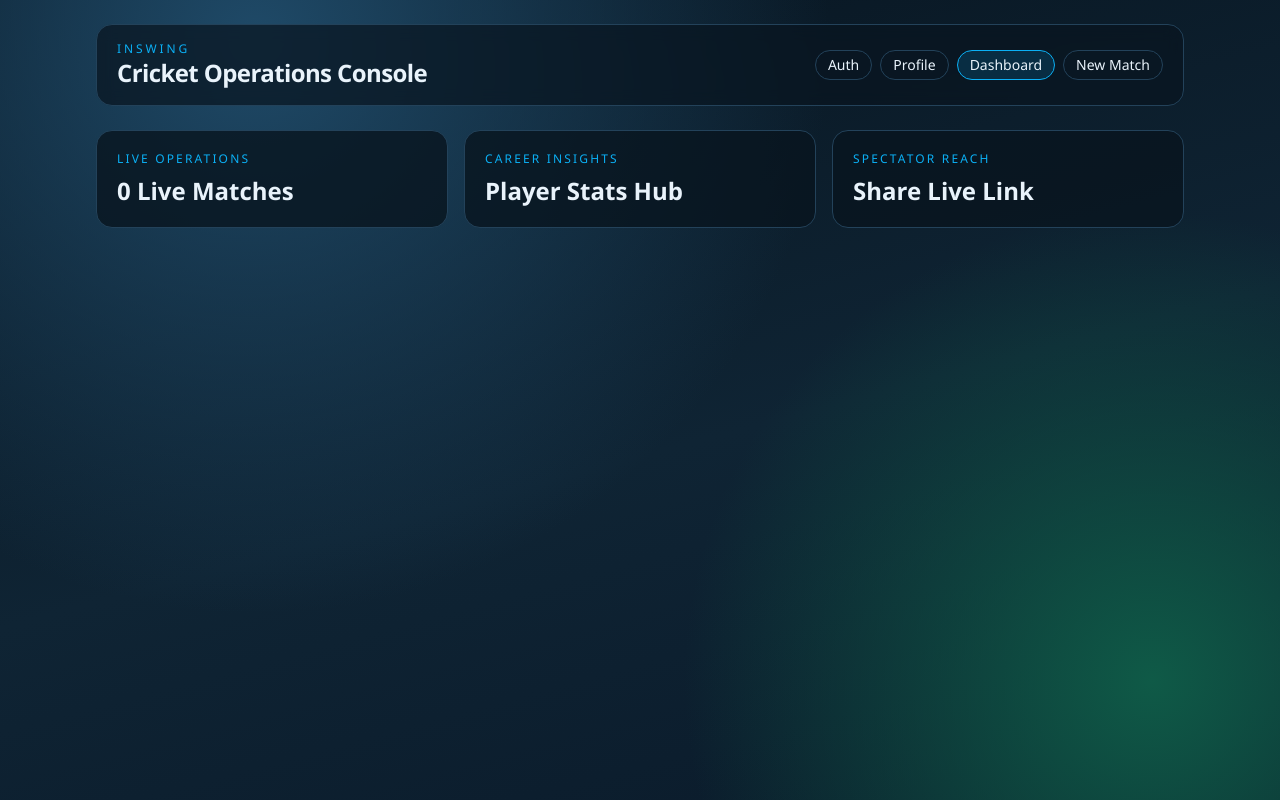
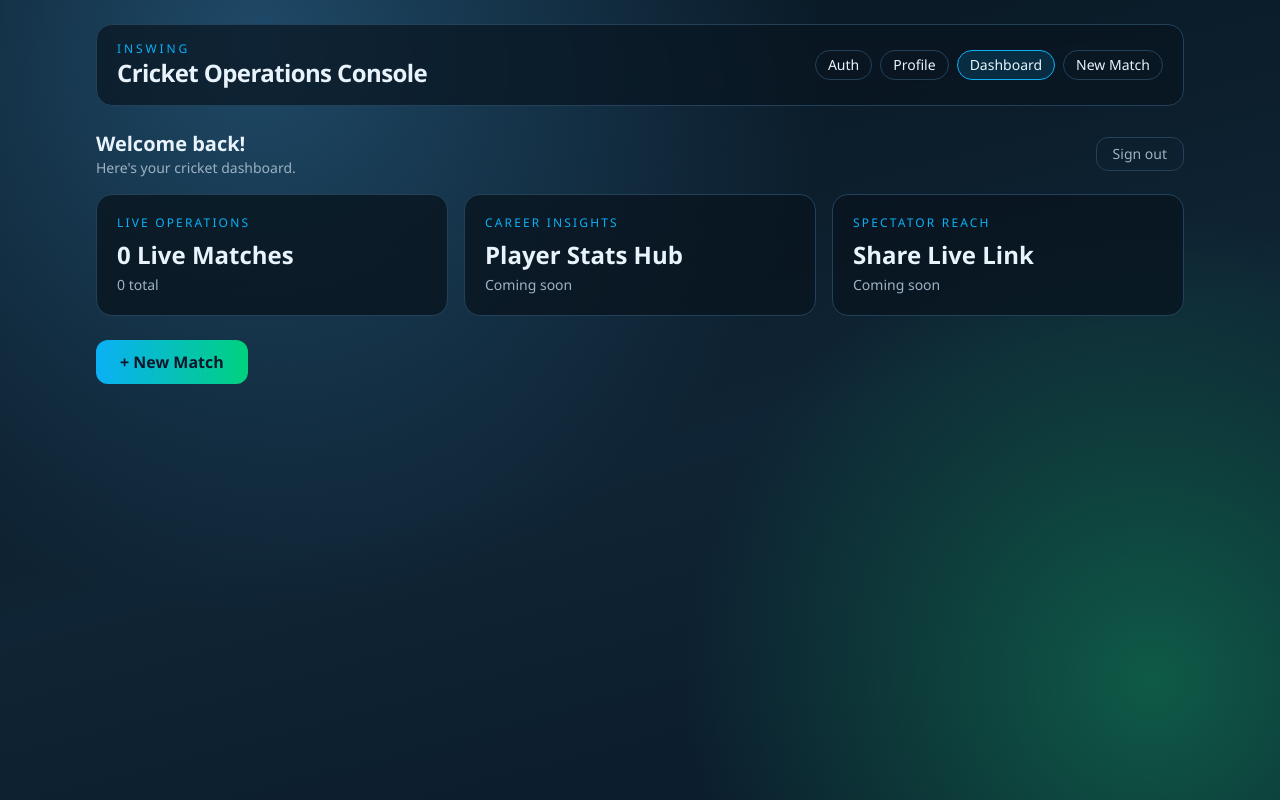
Before and after one commit to ganesh12122/inSwing, a React (Vite) app in the folder frontend/: page /dashboard in a window 1280 px wide. Built offline with nearby package versions, Linux system fonts and the light colour scheme; no server answers; sample sign-in values are in the browser's storage.

Commit message:
feat: Enhance routing with authentication checks and update DashboardPage with user data and match summary

```diff
--- a/frontend/src/app/router.tsx
+++ b/frontend/src/app/router.tsx
@@ -1,9 +1,18 @@
-import { createBrowserRouter, Navigate, RouterProvider } from 'react-router-dom'
+import { createBrowserRouter, Navigate, Outlet, RouterProvider } from 'react-router-dom'
 import { AppShell } from '../layouts/AppShell'
 import { AuthPage } from '../pages/AuthPage'
 import { DashboardPage } from '../pages/DashboardPage'
 import { MatchStudioPage } from '../pages/MatchStudioPage'
 import { ProfileSetupPage } from '../pages/ProfileSetupPage'
+import { authStore } from '../lib/auth-store'
+
+function RequireAuth() {
+  return authStore.isAuthenticated() ? <Outlet /> : <Navigate to="/auth" replace />
+}
+
+function RedirectIfAuthed() {
+  return authStore.isAuthenticated() ? <Navigate to="/dashboard" replace /> : <Outlet />
+}
 
 const router = createBrowserRouter([
   {
@@ -11,10 +20,18 @@ const router = createBrowserRouter([
     element: <AppShell />,
     children: [
       { index: true, element: <Navigate to="/auth" replace /> },
-      { path: 'auth', element: <AuthPage /> },
-      { path: 'profile/setup', element: <ProfileSetupPage /> },
-      { path: 'dashboard', element: <DashboardPage /> },
-      { path: 'matches/new', element: <MatchStudioPage /> },
+      {
+        element: <RedirectIfAuthed />,
+        children: [{ path: 'auth', element: <AuthPage /> }],
+      },
+      {
+        element: <RequireAuth />,
+        children: [
+          { path: 'profile/setup', element: <ProfileSetupPage /> },
+          { path: 'dashboard', element: <DashboardPage /> },
+          { path: 'matches/new', element: <MatchStudioPage /> },
+        ],
+      },
     ],
   },
 ])
--- a/frontend/src/pages/DashboardPage.tsx
+++ b/frontend/src/pages/DashboardPage.tsx
@@ -1,18 +1,86 @@
+import { useQuery } from '@tanstack/react-query'
+import { useNavigate } from 'react-router-dom'
+import { apiClient } from '../lib/api/client'
+import { authStore } from '../lib/auth-store'
+import { logout } from '../lib/api/auth'
+
+interface MyMatchesSummary {
+  total: number
+  live: number
+}
+
+async function fetchMyMatchesSummary(): Promise<MyMatchesSummary> {
+  const { data } = await apiClient.get<{ matches: { status: string }[] }>('/matches/my')
+  const matches = data.matches ?? []
+  return {
+    total: matches.length,
+    live: matches.filter((m) => m.status === 'in_progress').length,
+  }
+}
+
 export function DashboardPage() {
+  const navigate = useNavigate()
+  const user = authStore.getUser()
+
+  const { data, isLoading } = useQuery({
+    queryKey: ['my-matches-summary'],
+    queryFn: fetchMyMatchesSummary,
+  })
+
+  const handleLogout = async () => {
+    try {
+      await logout()
+    } finally {
+      authStore.clearSession()
+      navigate('/auth', { replace: true })
+    }
+  }
+
   return (
-    <section className="grid gap-4 md:grid-cols-3">
+    <section className="space-y-4">
+      <div className="flex items-center justify-between">
+        <div>
+          <h2 className="text-xl font-bold">Welcome back{user?.full_name ? `, ${user.full_name}` : ''}!</h2>
+          <p className="text-sm text-[var(--text-muted)]">Here's your cricket dashboard.</p>
+        </div>
+        <button
+          onClick={handleLogout}
+          className="rounded-xl border border-[var(--line)] px-4 py-1.5 text-sm text-[var(--text-muted)] hover:border-red-400 hover:text-red-400"
+        >
+          Sign out
+        </button>
+      </div>
+
+      <div className="grid gap-4 md:grid-cols-3">
         <article className="rounded-2xl border border-[var(--line)] bg-[rgba(8,20,31,0.8)] p-5">
           <p className="text-xs uppercase tracking-[0.18em] text-[var(--accent)]">Live Operations</p>
-        <h3 className="mt-2 text-2xl font-extrabold">0 Live Matches</h3>
+          <h3 className="mt-2 text-2xl font-extrabold">
+            {isLoading ? '…' : `${data?.live ?? 0} Live Match${data?.live !== 1 ? 'es' : ''}`}
+          </h3>
+          <p className="mt-1 text-sm text-[var(--text-muted)]">{isLoading ? '' : `${data?.total ?? 0} total`}</p>
         </article>
+
         <article className="rounded-2xl border border-[var(--line)] bg-[rgba(8,20,31,0.8)] p-5">
           <p className="text-xs uppercase tracking-[0.18em] text-[var(--accent)]">Career Insights</p>
           <h3 className="mt-2 text-2xl font-extrabold">Player Stats Hub</h3>
+          <p className="mt-1 text-sm text-[var(--text-muted)]">Coming soon</p>
         </article>
+
         <article className="rounded-2xl border border-[var(--line)] bg-[rgba(8,20,31,0.8)] p-5">
           <p className="text-xs uppercase tracking-[0.18em] text-[var(--accent)]">Spectator Reach</p>
           <h3 className="mt-2 text-2xl font-extrabold">Share Live Link</h3>
+          <p className="mt-1 text-sm text-[var(--text-muted)]">Coming soon</p>
         </article>
+      </div>
+
+      <div className="pt-2">
+        <button
+          onClick={() => navigate('/matches/new')}
+          className="rounded-xl bg-[linear-gradient(90deg,#0bb0f5,#00d17f)] px-6 py-2.5 font-semibold text-slate-900"
+        >
+          + New Match
+        </button>
+      </div>
     </section>
   )
 }
```
Lines whose indentation alone changed are shown as unchanged.
